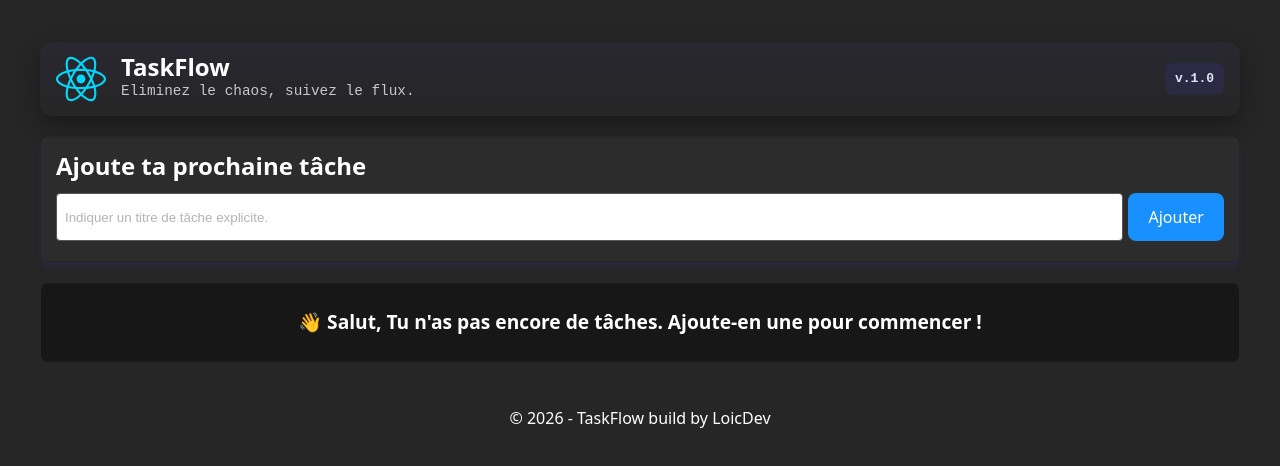
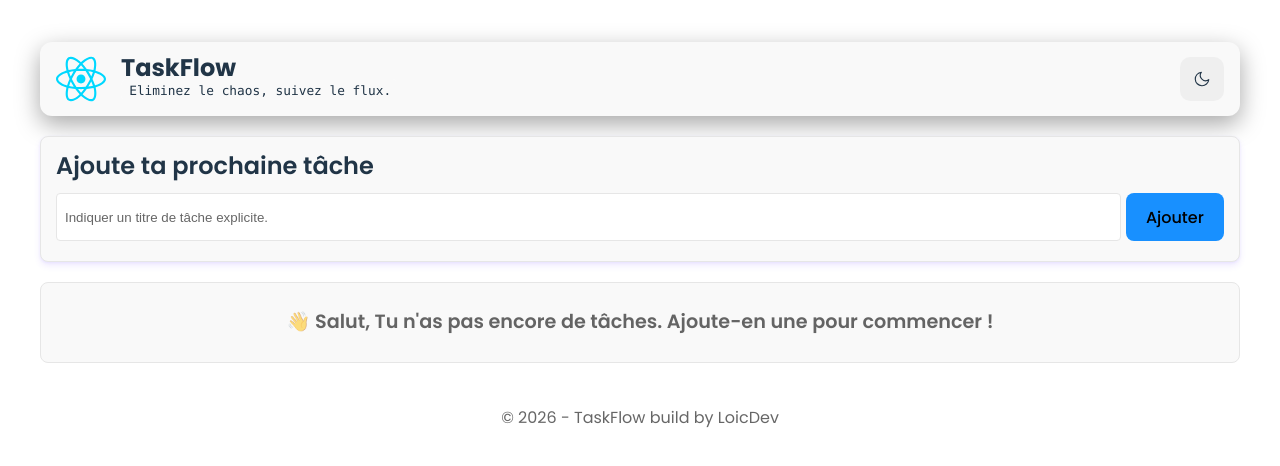
Before and after one commit to possi21-franc/task_flow, a React (Vite) app: page / in a window 1280 px wide. Shown: the top 466 px of the page. Built offline with nearby package versions, Linux system fonts and the light colour scheme.

Commit message:
ajout du toggle mode

```diff
--- a/index.html
+++ b/index.html
@@ -1,9 +1,13 @@
-<!doctype html>
+<!DOCTYPE html>
 <html lang="en">
   <head>
     <meta charset="UTF-8" />
     <meta name="viewport" content="width=device-width, initial-scale=1.0" />
     <title>task_flow</title>
+    <link
+      href="https://fonts.googleapis.com/css2?family=Poppins:wght@300;400;500;600;700&display=swap"
+      rel="stylesheet"
+    />
   </head>
   <body>
     <div id="root"></div>
--- a/src/components/footer/Footer.module.css
+++ b/src/components/footer/Footer.module.css
@@ -3,7 +3,7 @@ footer {
   justify-content: center;
   align-items: center;
   height: 70px;
-  color: white;
+  color: var(--muted);
   text-align: center;
   font-size: 1rem;
 }
@@ -12,5 +12,5 @@ footer {
   justify-content: center;
   align-items: center;
   height: 70px;
-  color: white;
+  color: var(--muted);
 }
--- a/src/components/header/Header.jsx
+++ b/src/components/header/Header.jsx
@@ -1,5 +1,7 @@
 import styles from "./header.module.css";
 import reactLogo from "../../assets/react.svg";
+import ThemeToggle from "../theme/ThemeToggle";
+
 export default function Header() {
   return (
     <div className={styles.taskContainer}>
@@ -12,7 +14,7 @@ export default function Header() {
           </div>
         </div>
       </div>
-      <code className={`${styles.version} color-primary`}>v.1.0</code>
+      <ThemeToggle />
     </div>
   );
 }
--- a/src/components/header/header.module.css
+++ b/src/components/header/header.module.css
@@ -5,11 +5,7 @@
   padding: 12px 16px;
   margin-bottom: 20px;
   margin-top: 10px;
-  background: linear-gradient(
-    180deg,
-    rgba(79, 70, 229, 0.06),
-    rgba(26, 26, 26, 0.02)
-  );
+  background: var(--surface);
   border-radius: 12px;
   box-shadow: 0 8px 24px rgba(0, 0, 0, 0.35);
   transition: transform 0.18s ease, box-shadow 0.18s ease;
@@ -61,17 +57,17 @@
   font-size: 1.5rem;
   line-height: 1;
   font-weight: 700;
-  color: #ffffff;
+  color: var(--text);
 }
 .subtitle {
   font-size: 0.9rem;
-  color: rgba(255, 255, 255, 0.75);
+  color: var(--muted);
 }
 
 .version {
   display: inline-block;
   background: rgba(79, 70, 229, 0.12);
-  color: #dfe4ff;
+  color: var(--text);
   padding: 6px 10px;
   border-radius: 8px;
   font-weight: 600;
--- a/src/components/taskInput/Taskinput.jsx
+++ b/src/components/taskInput/Taskinput.jsx
@@ -27,9 +27,7 @@ export default function TaskInput({ addTask }) {
           onChange={handleInputChange}
           value={taskTitle}
         />
-        <button className="button-primary" type="submit">
-          Ajouter
-        </button>
+        <button type="submit">Ajouter</button>
       </form>
     </div>
   );
--- a/src/components/taskInput/Taskinput.module.css
+++ b/src/components/taskInput/Taskinput.module.css
@@ -1,5 +1,5 @@
 .element {
-  background-color: #2c2c2c;
+  background-color: var(--surface);
   box-shadow: 0 4px 6px rgba(118, 69, 255, 0.1),
     0 1px 3px rgba(51, 0, 255, 0.06);
   padding: 10px 15px;
@@ -9,7 +9,7 @@
 .title {
   font-size: 1.5em;
   margin-bottom: 8px;
-  color: #ffffff;
+  color: var(--text);
 }
 .input {
   width: 100%;
@@ -17,14 +17,14 @@
   height: 30px;
   margin-bottom: 10px;
   border-radius: 4px;
-  border: 1px solid #585757;
-  color: #ffffff;
+  border: 1px solid var(--surface-border);
+  color: var(--text);
 }
 input:focus {
   outline: none;
-  border-color: #646cff;
-  color: black;
-  background-color: #f1f1f1;
+  border-color: var(--accent);
+  color: var(--text);
+  background-color: var(--surface);
 }
 .form {
   display: flex;
@@ -32,5 +32,5 @@ input:focus {
   gap: 5px;
 }
 input::placeholder {
-  color: #b3b3b3;
+  color: var(--muted-2);
 }
--- a/src/components/taskList/TaskList.module.css
+++ b/src/components/taskList/TaskList.module.css
@@ -15,7 +15,7 @@
   padding-top: 8px;
   padding-bottom: 8px;
   border-radius: 6px;
-  color: white;
+  color: var(--text);
 }
 @media screen and (max-width: 600px) {
   .title {
@@ -28,5 +28,5 @@
   align-items: center;
   justify-content: center;
   text-align: center;
-  color: white;
+  color: var(--muted);
 }
--- /dev/null
+++ b/src/components/theme/ThemeToggle.jsx
@@ -0,0 +1,73 @@
+import React, { useEffect, useState } from "react";
+import styles from "./ThemeToggle.module.css";
+
+function applyTheme(theme) {
+  try {
+    document.documentElement.setAttribute("data-theme", theme);
+    localStorage.setItem("theme", theme);
+  } catch (e) {
+    // ignore
+  }
+}
+
+export default function ThemeToggle() {
+  const [theme, setTheme] = useState(() => {
+    try {
+      const saved = localStorage.getItem("theme");
+      if (saved) return saved;
+      if (
+        window.matchMedia &&
+        window.matchMedia("(prefers-color-scheme: light)").matches
+      )
+        return "light";
+    } catch (e) {}
+    return "dark";
+  });
+
+  useEffect(() => {
+    applyTheme(theme);
+  }, [theme]);
+
+  const toggle = () => setTheme((t) => (t === "light" ? "dark" : "light"));
+
+  return (
+    <button
+      className={styles.toggle}
+      onClick={toggle}
+      aria-label="Basculer thème"
+    >
+      {theme === "light" ? (
+        <svg
+          xmlns="http://www.w3.org/2000/svg"
+          viewBox="0 0 24 24"
+          width="18"
+          height="18"
+          fill="none"
+          stroke="currentColor"
+          strokeWidth="1.5"
+          strokeLinecap="round"
+          strokeLinejoin="round"
+          aria-hidden
+        >
+          <path d="M21 12.79A9 9 0 1111.21 3 7 7 0 0021 12.79z" />
+        </svg>
+      ) : (
+        <svg
+          xmlns="http://www.w3.org/2000/svg"
+          viewBox="0 0 24 24"
+          width="18"
+          height="18"
+          fill="none"
+          stroke="currentColor"
+          strokeWidth="1.5"
+          strokeLinecap="round"
+          strokeLinejoin="round"
+          aria-hidden
+        >
+          <circle cx="12" cy="12" r="4" />
+          <path d="M12 2v2M12 20v2M4.93 4.93l1.41 1.41M17.66 17.66l1.41 1.41M2 12h2M20 12h2M4.93 19.07l1.41-1.41M17.66 6.34l1.41-1.41" />
+        </svg>
+      )}
+    </button>
+  );
+}
--- /dev/null
+++ b/src/components/theme/ThemeToggle.module.css
@@ -0,0 +1,17 @@
+.toggle {
+  display: inline-flex;
+  align-items: center;
+  justify-content: center;
+  width: 44px;
+  height: 44px;
+  padding: 6px;
+  border-radius: 10px;
+  background-color: var(--toggle-bg);
+  color: inherit;
+  border: 1px solid transparent;
+  cursor: pointer;
+  transition: background-color 0.18s ease, transform 0.12s ease;
+}
+.toggle:hover {
+  transform: translateY(-2px);
+}
--- a/src/index.css
+++ b/src/index.css
@@ -4,13 +4,55 @@
   font-weight: 400;
 
   color-scheme: light dark;
-  color: rgba(255, 255, 255, 0.87);
+  /* Theme tokens */
+  --bg: #262626;
+  --text: rgba(255, 255, 255, 0.87);
+  --muted: rgba(255, 255, 255, 0.75);
+  --surface: #171717;
+  --surface-border: #272727;
+  --button-bg: #1890ff;
+  --button-bg-light: #1890ff;
+  --accent: #4f46e5;
+  --accent-strong: #3b79f6;
+  --positive: #2d8c0d;
+  --muted-2: #b3b3b3;
+  --toggle-bg: rgba(255, 255, 255, 0.04);
+  color: var(--text);
+
+  /* Font weight tokens */
+  --fw-regular: 400;
+  --fw-heading: 600;
 
   font-synthesis: none;
   text-rendering: optimizeLegibility;
   -webkit-font-smoothing: antialiased;
   -moz-osx-font-smoothing: grayscale;
 }
+
+/* Use Poppins as the primary UI font when available */
+html,
+body,
+#root {
+  font-family: "Poppins";
+}
+
+/* Transition tokens for smooth theme changes */
+:root {
+  --theme-transition: background-color 220ms ease, color 220ms ease,
+    border-color 220ms ease, box-shadow 220ms ease, fill 220ms ease,
+    stroke 220ms ease;
+}
+/* Theme toggling using data-theme on the root element
+/* Use attribute `data-theme="light"` or `data-theme="dark"` on <html> to force theme */
+:root[data-theme="light"] {
+  color: #213547;
+  background-color: #ffffff;
+}
+:root[data-theme="dark"] {
+  color: rgba(255, 255, 255, 0.87);
+  background-color: #262626;
+}
+
 #root {
   max-width: 1200px;
   margin: 0 auto;
@@ -22,18 +64,22 @@ body {
   min-height: 100vh;
   box-sizing: border-box;
   min-width: 320px;
-  background-color: #262626;
+  background-color: var(--bg);
+  color: var(--text);
+  font-weight: var(--fw-regular);
 }
 
 h1 {
   font-size: 2em;
   line-height: 1.6;
   margin: 0;
+  font-weight: var(--fw-heading);
 }
 h2 {
   font-size: 1.2em;
   line-height: 1.6;
   margin: 0;
+  font-weight: var(--fw-heading);
 }
 
 /* Responsive titles: smaller on small screens */
@@ -69,7 +115,7 @@ button {
   font-family: inherit;
   display: flex;
   align-items: center;
-  background-color: #1a1a1a;
+  background: var(--button-bg);
   cursor: pointer;
   transition: border-color 0.25s;
   gap: 15px;
@@ -77,37 +123,104 @@ button {
 button:hover {
   border-color: #646cff;
 }
-/* button:focus,
-button:focus-visible {
-  outline: 4px auto -webkit-focus-ring-color;
-} */
 
-@media (prefers-color-scheme: light) {
-  :root {
-    color: #213547;
-    background-color: #ffffff;
-  }
-  a:hover {
-    color: #747bff;
-  }
-  button {
-    background-color: #f9f9f9;
-  }
+/* explicit theme tokens for data-theme attribute */
+:root[data-theme="light"] {
+  --bg: #ffffff;
+  /* code element tokens */
+  --code-bg: rgba(255, 255, 255, 0.04);
+  --code-text: var(--text);
+  --code-border: rgba(255, 255, 255, 0.06);
+  --code-font: ui-monospace, SFMono-Regular, Menlo, Monaco, "Roboto Mono",
+    "Helvetica Neue", monospace;
+  --text: #213547;
+  --muted: rgba(0, 0, 0, 0.6);
+  --surface: #f9f9f9;
+  --surface-border: #e6e6e6;
+  --button-bg: #1890ff;
+  --code-bg: rgba(0, 0, 0, 0.04);
+  --code-border: rgba(0, 0, 0, 0.06);
+  --code-text: var(--text);
+  --accent: #4f46e5;
+  --accent-strong: #747bff;
+  --positive: #389e0d;
+  --muted-2: #666666;
+  --toggle-bg: rgba(0, 0, 0, 0.04);
+  --code-bg: rgba(255, 255, 255, 0.04);
+  --code-border: rgba(255, 255, 255, 0.06);
+  --code-text: var(--text);
+}
+:root[data-theme="dark"] {
+  --bg: #262626;
+  --text: rgba(255, 255, 255, 0.87);
+  --muted: rgba(255, 255, 255, 0.75);
+  --code-font: ui-monospace, SFMono-Regular, Menlo, Monaco, "Roboto Mono",
+    "Helvetica Neue", monospace;
+  --surface: #171717;
+  --surface-border: #272727;
+  --button-bg: #1890ff;
+  --accent: #4f46e5;
+  --accent-strong: #3b79f6;
+  --positive: #73d13d;
+  --muted-2: #b3b3b3;
+  --toggle-bg: rgba(255, 255, 255, 0.04);
+}
+
+/* Global code styles that apply equally to both themes */
+code,
+kbd,
+samp,
+pre {
+  font-family: var(--code-font);
+  font-size: 0.8rem;
+}
+
+code {
+  background-color: var(--code-bg);
+  color: var(--code-text);
+  padding: 0.2rem 0.45rem;
+  border-radius: 6px;
+  border: 1px solid var(--code-border);
+}
+
+pre {
+  background-color: var(--surface);
+  color: var(--text);
+  padding: 12px;
+  border-radius: 8px;
+  border: 1px solid var(--surface-border);
+  overflow: auto;
+}
+
+/* Apply transition to core elements so theme changes are smooth */
+body,
+button,
+.box,
+.taskContainer,
+.title,
+.subtitle,
+code,
+pre,
+.container,
+.element,
+.input,
+.item {
+  transition: var(--theme-transition);
 }
 
 /*style general des elements*/
 
 .color-primary {
-  color: #4f46e5;
+  color: var(--accent);
 }
 .color-gray {
-  color: #666;
+  color: var(--muted-2);
 }
 
 .box {
   border-radius: 8px;
-  background-color: #171717;
-  border: 1px solid #272727;
+  background-color: var(--surface);
+  border: 1px solid var(--surface-border);
   padding: 24px;
   margin-bottom: 20px;
 }
@@ -128,18 +241,14 @@ button:focus-visible {
   padding: 0;
 }
 
-.button-primary {
-  background-color: #1890ff;
-  color: #ffffff;
-}
 .important {
   border-radius: 10px;
   padding: 5px 8px;
   font-weight: 900;
   margin: 0 6px;
   font-size: 0.8rem;
-  background-color: rgba(59, 121, 246, 0.15);
-  color: #1890ff;
+  background-color: rgba(79, 70, 229, 0.12);
+  color: var(--button-bg);
 }
 .important2 {
   border-radius: 10px;
@@ -147,6 +256,6 @@ button:focus-visible {
   font-weight: 900;
   margin: 0 6px;
   font-size: 0.8rem;
-  background-color: rgba(59, 121, 246, 0.15);
-  color: #00ff7b;
+  background-color: rgba(79, 70, 229, 0.12);
+  color: var(--positive);
 }
```
Also changed, not shown: src/components/taskItem/TaskItem.module.css (+11 -11 lines).
